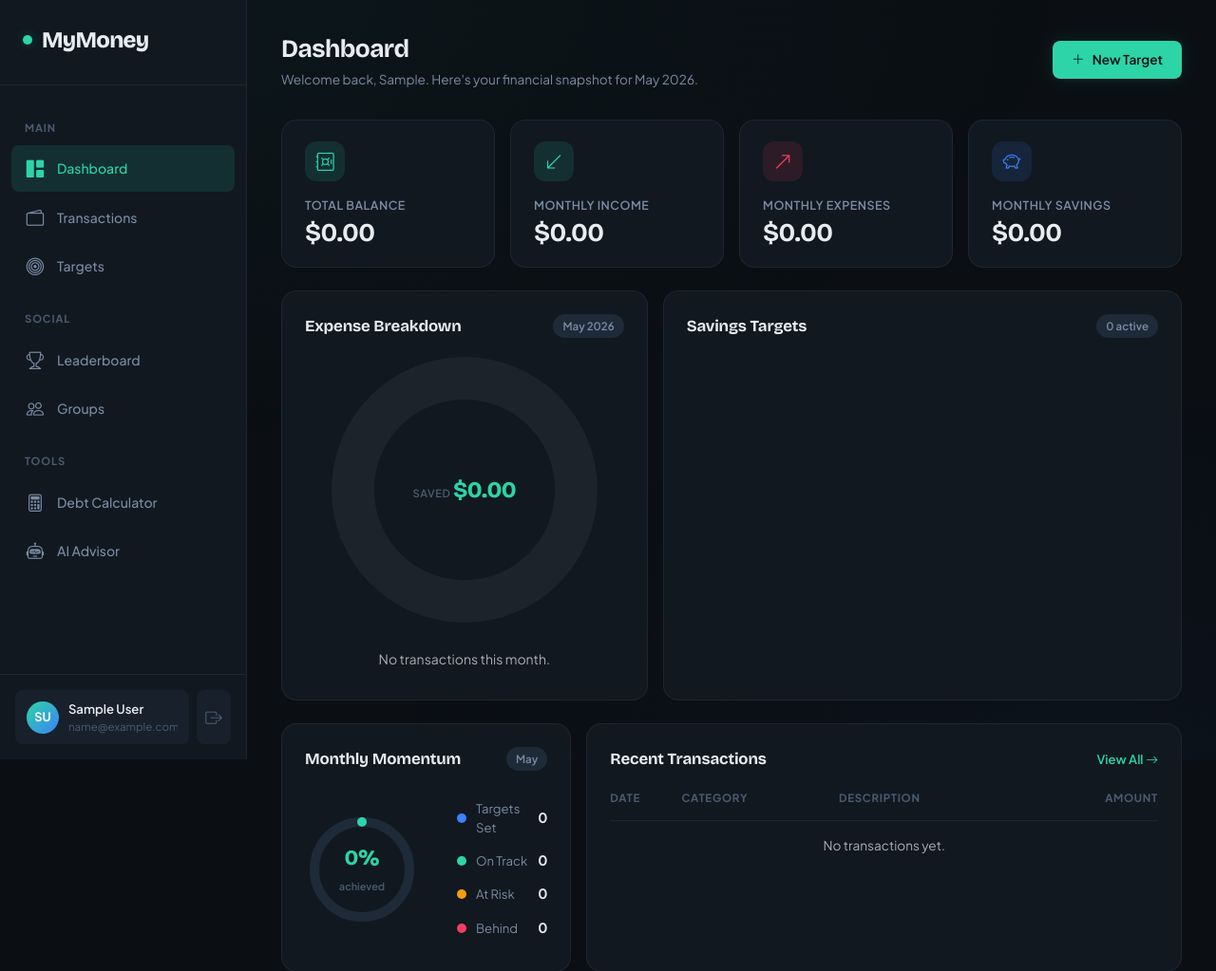
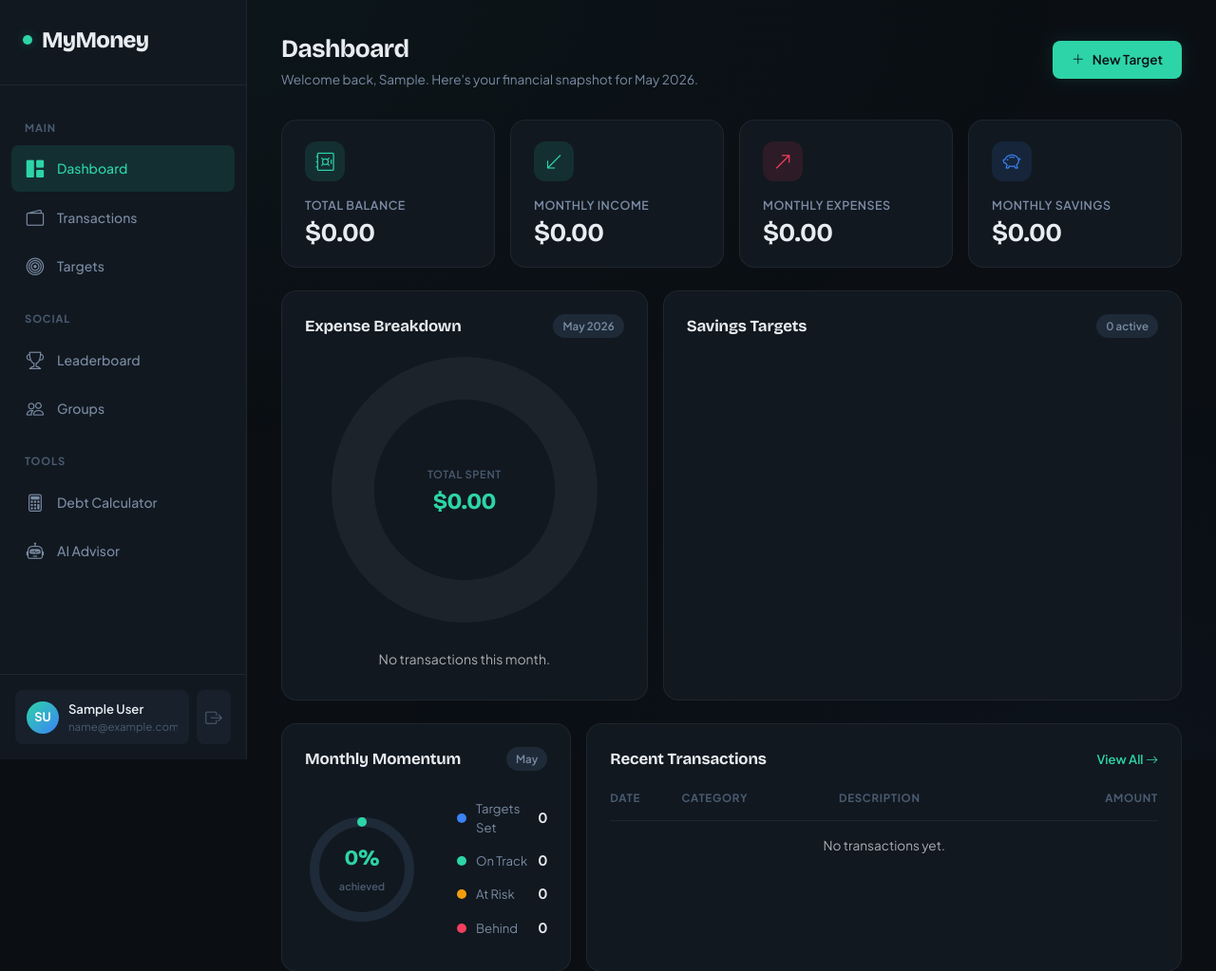
Before and after one commit to Haydosi/CITS3403-Project, a Flask app: page / in a window 1280 px wide. Shown: the top 1023 px of the page at 95% size. Run offline with Flask 3, Linux system fonts and the light colour scheme; the visitor is signed in with stand-in values (Sample User, id 1); data that the repository does not hold is empty.

Commit message:
feat: update expense chart to group by transaction category
# Changes
- Changed the chart's center label text from "Saved" to "Total Spent" in `dashboard.html`.
- Added a `CATEGORY_CONFIG` mapping in `dashboard.js` and updated the chart to group data by expense category instead of transaction type.
- Updated the chart's center value to display total monthly expenses rather than monthly savings.
- Refactored the legend item rendering in `dashboard.js` to construct DOM elements directly instead of using `innerHTML`.
- Added an `EXPENSE_CATEGORY_BY_DESC` mapping to `seed.py` to populate seeded expense transactions with realistic categories.

```diff
--- a/app/static/js/dashboard.js
+++ b/app/static/js/dashboard.js
@@ -1,4 +1,5 @@
 // ─── Type config: maps transaction_type → display colour + label ─
+// Used by the Recent Transactions row pills (savings / expense / transfer).
 const TYPE_CONFIG = {
     savings:  { color: '#10b981', label: 'Savings' },
     expense:  { color: '#f43f5e', label: 'Expense' },
@@ -6,6 +7,24 @@ const TYPE_CONFIG = {
 };
 function typeConf(type) {
     return TYPE_CONFIG[type] || { color: '#64748b', label: type || 'Other' };
+}
+
+// ─── Category config: maps Transaction.category → colour + label ─
+// Used by the Expense Breakdown donut. Keep in sync with
+// ALLOWED_EXPENSE_CATEGORIES in app/api.py.
+const CATEGORY_CONFIG = {
+    food:          { color: '#f59e0b', label: 'Food' },
+    groceries:     { color: '#84cc16', label: 'Groceries' },
+    transport:     { color: '#3b82f6', label: 'Transport' },
+    housing:       { color: '#8b5cf6', label: 'Housing' },
+    utilities:     { color: '#06b6d4', label: 'Utilities' },
+    entertainment: { color: '#ec4899', label: 'Entertainment' },
+    health:        { color: '#ef4444', label: 'Health' },
+    shopping:      { color: '#f43f5e', label: 'Shopping' },
+    other:         { color: '#64748b', label: 'Other' },
+};
+function categoryConf(category) {
+    return CATEGORY_CONFIG[category] || CATEGORY_CONFIG.other;
 }
 
 // ─── Dashboard Summary ─────────────────────────────────────────
@@ -39,7 +58,8 @@ function renderExpenseChart(data) {
     const legendEl = document.getElementById('chartLegend');
     const savedVal = document.getElementById('chartSavedValue');
 
-    if (savedVal) savedVal.textContent = fmt(data.monthly_savings);
+    // Centre label tracks the chart purpose — total spent this month.
+    if (savedVal) savedVal.textContent = fmt(data.monthly_expenses);
 
     if (!breakdown || !breakdown.length) {
         legendEl.innerHTML = '<div class="text-muted small text-center py-2" style="grid-column:1/-1">No transactions this month.</div>';
@@ -56,9 +76,9 @@ function renderExpenseChart(data) {
         return;
     }
 
-    const labels = breakdown.map(e => typeConf(e.type).label);
+    const labels = breakdown.map(e => categoryConf(e.category).label);
     const amounts = breakdown.map(e => Math.abs(e.amount));
-    const colors = breakdown.map(e => typeConf(e.type).color);
+    const colors = breakdown.map(e => categoryConf(e.category).color);
 
     const chartData = {
         labels,
@@ -105,12 +125,18 @@ function renderExpenseChart(data) {
         });
     }
 
-    legendEl.innerHTML = '';
+    legendEl.replaceChildren();
     breakdown.forEach(e => {
-        const conf = typeConf(e.type);
+        const conf = categoryConf(e.category);
         const item = document.createElement('div');
         item.className = 'legend-item';
-        item.innerHTML = `<span class="legend-dot" style="background:${conf.color}"></span>${conf.label}<span class="legend-amount">${fmt(Math.abs(e.amount))}</span>`;
+        const dot = document.createElement('span');
+        dot.className = 'legend-dot';
+        dot.style.background = conf.color;
+        const amt = document.createElement('span');
+        amt.className = 'legend-amount';
+        amt.textContent = fmt(Math.abs(e.amount));
+        item.append(dot, document.createTextNode(conf.label), amt);
         legendEl.appendChild(item);
     });
 }
--- a/app/templates/dashboard.html
+++ b/app/templates/dashboard.html
@@ -80,7 +80,7 @@
                 <div class="chart-wrapper">
                     <canvas id="expenseDonut"></canvas>
                     <div class="chart-center-label">
-                        <span class="label-text">Saved</span>
+                        <span class="label-text">Total Spent</span>
                         <span class="label-value" id="chartSavedValue">$0.00</span>
                     </div>
                 </div>
```
Also changed, not shown: app/seed.py (+18 -0 lines).
